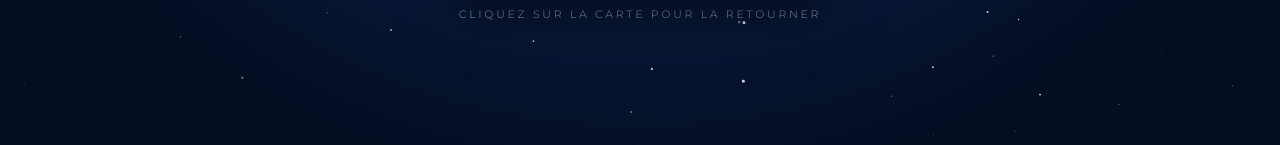
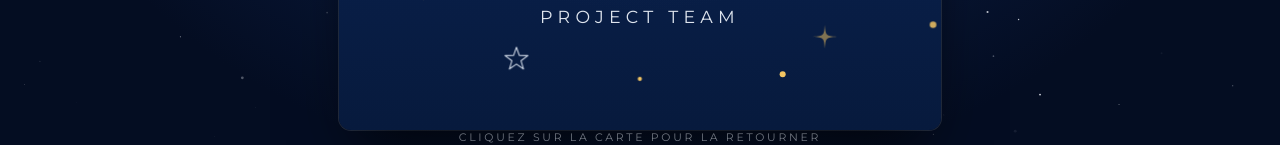
Before and after one commit to eluquin10/P360_wishcard, a plain HTML site: page index.html in a window 1280 px wide. Shown: the part 646-791 px from the top of the page. Drawn offline with nearby package versions, Linux system fonts and the light colour scheme; animation ran at ten frames a second.

Commit message:
Update index.html

```diff
--- a/index.html
+++ b/index.html
@@ -24,7 +24,7 @@
     flex-direction: column;
     align-items: center;
     justify-content: center;
-    gap: 20px;
+    gap: 0;
     background: radial-gradient(ellipse at 50% 30%, #14306a 0%, #040d22 75%);
     font-family: 'Montserrat', Arial, sans-serif;
     color: var(--silver);
@@ -40,11 +40,11 @@
     pointer-events: none;
   }
 
-  /* ---------- Carte ---------- */
+  /* ---------- Carte : occupe la quasi-totalité de l'écran, ratio 4/5 ---------- */
   .wrap {
     position: relative;
     z-index: 1;
-    width: min(400px, 88vw);
+    width: min(94vw, calc(94vh * 0.8));
     aspect-ratio: 4 / 5;
     container-type: inline-size;
     perspective: 1800px;
@@ -227,7 +227,13 @@
   .tw.t4 { animation-delay: -.6s; animation-duration: 4.2s; }
 
   .hint {
+    position: fixed;
+    left: 0;
+    right: 0;
+    bottom: 10px;
     margin: 0;
+    text-align: center;
+    z-index: 2;
     font-size: .68rem;
     letter-spacing: .25em;
     text-transform: uppercase;
@@ -357,8 +363,8 @@
         </g>
         <!-- Étoile filante (tête) -->
         <path class="star-outline" d="M343 22 L352.4 49.1 L381 49.6 L358.2 66.9 L366.5 94.4 L343 78 L319.5 94.4 L327.8 66.9 L305 49.6 L333.6 49.1 Z"
-              fill="url(#gStar)" stroke="#f7d98a" stroke-width=".8" stroke-linejoin="round" filter="url(#glow)" style="animation-delay:1.6s"/>
-        <circle cx="343" cy="62" r="5" fill="#fff8e1" opacity=".5" filter="url(#glow)" class="star-outline" style="animation-delay:1.6s"/>
+              fill="url(#gStar)" stroke="#f7d98a" stroke-width=".8" stroke-linejoin="round" filter="url(#glow)"/>
+        <circle cx="343" cy="62" r="5" fill="#fff8e1" opacity=".5" filter="url(#glow)" class="star-outline"/>
       </svg>
 
       <p class="abs best">Best</p>
@@ -417,7 +423,7 @@
           <path class="draw d4" pathLength="100" d="M330 26 C280 24 220 36 160 60" stroke="#eef2f8" stroke-width=".4" opacity=".6"/>
         </g>
         <path class="star-outline" d="M357 12 L362.6 29.3 L381 29.6 L366.3 40.3 L371.9 57.6 L357 47 L342.1 57.6 L347.7 40.3 L333 29.6 L351.4 29.3 Z"
-              fill="url(#gStar)" stroke="#f7d98a" stroke-width=".7" stroke-linejoin="round" filter="url(#glow)" style="animation-delay:1.6s"/>
+              fill="url(#gStar)" stroke="#f7d98a" stroke-width=".7" stroke-linejoin="round" filter="url(#glow)"/>
       </svg>
 
       <div class="verso-body">
```
